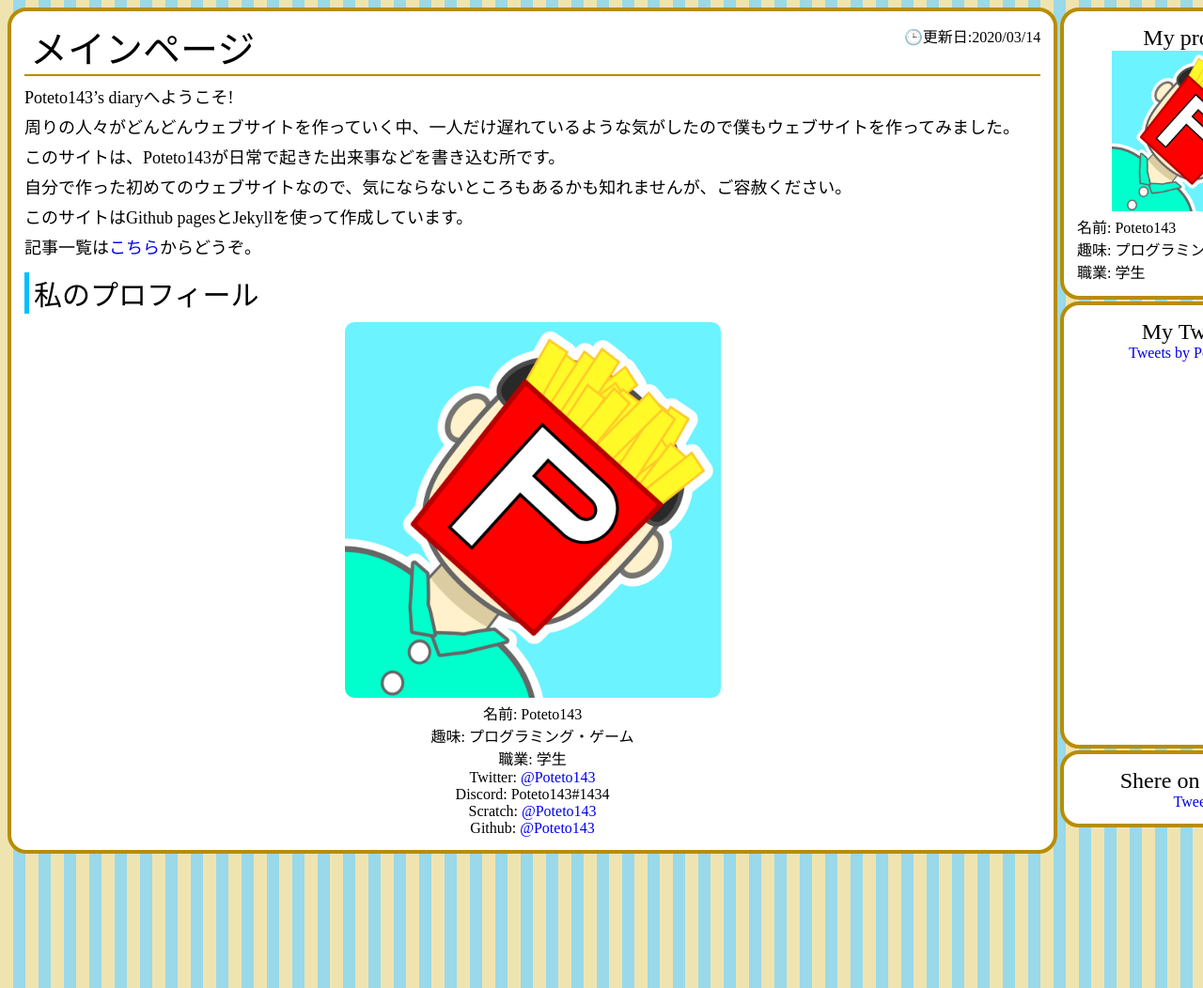
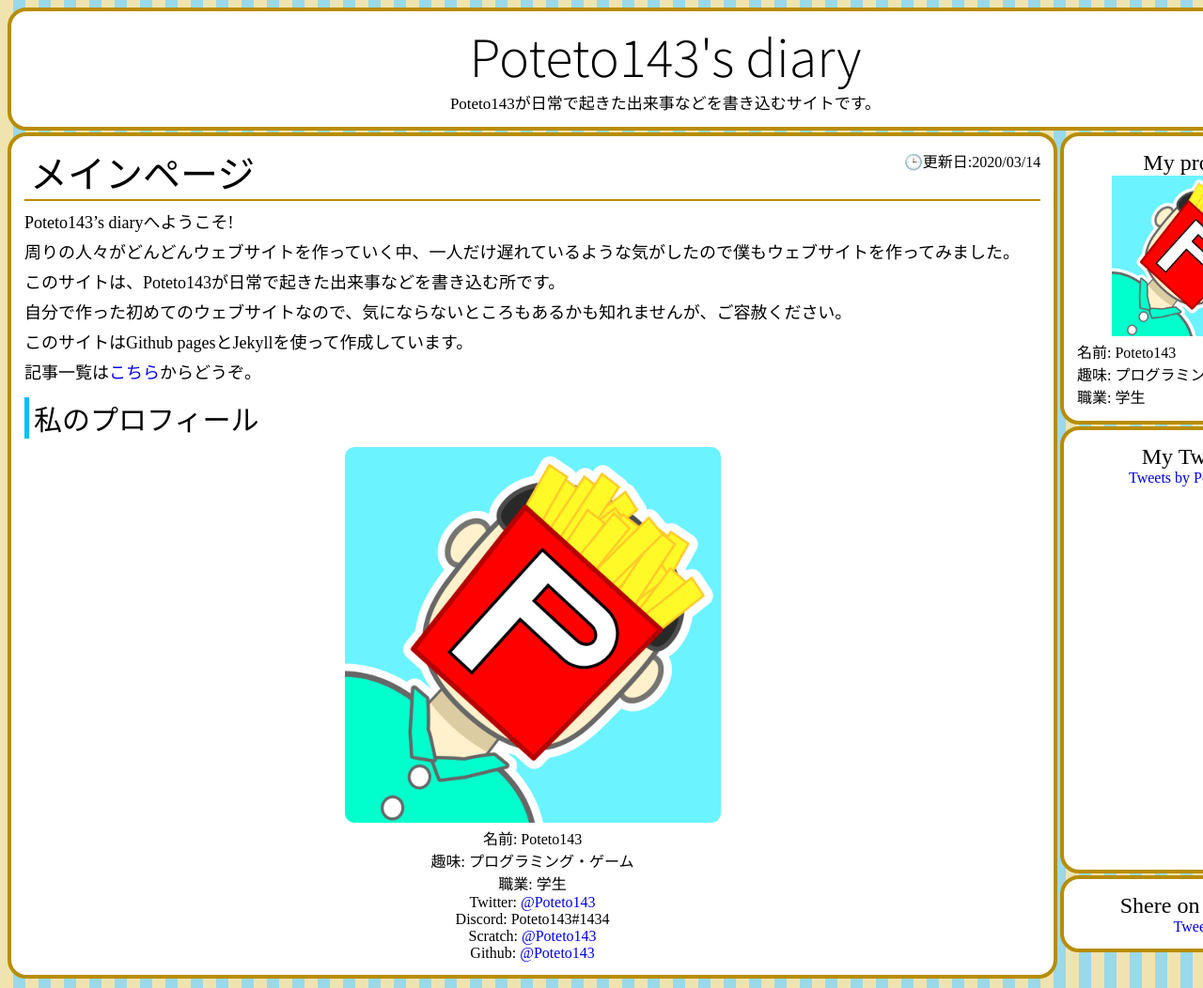
Before and after one commit to Poteto143/Poteto143s_diary, a Jekyll site: the page built from index.md, in a window 1280 px wide. Shown: the whole page at 94% size. Built offline with Jekyll 4.4.1, drawn with Linux system fonts in a browser that asks for light colours; comment, search, counter and statistics services are not loaded.

Commit message:
ヘッダーが表示されない問題修正

```diff
--- a/_layouts/default.html
+++ b/_layouts/default.html
@@ -14,7 +14,7 @@
     </head>
     <body>
         <div class="main">
-            {{ include header.html }}
+            {% include header.html %}
             <article>
                 <div class="block">
                     <div style="border-bottom: 2px solid #b88d00;">
```
